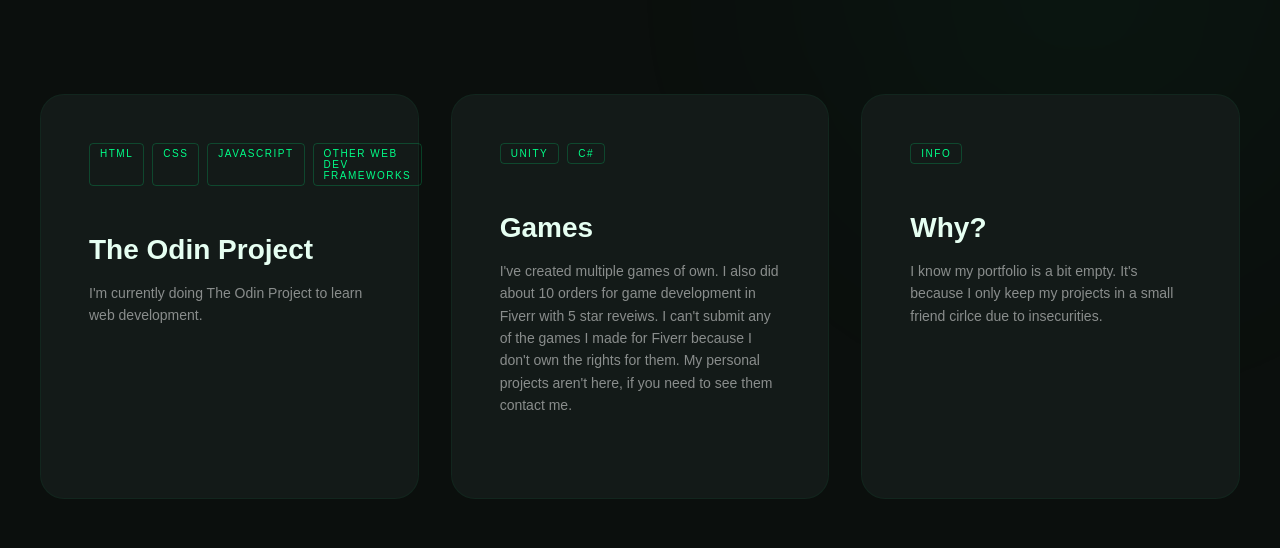
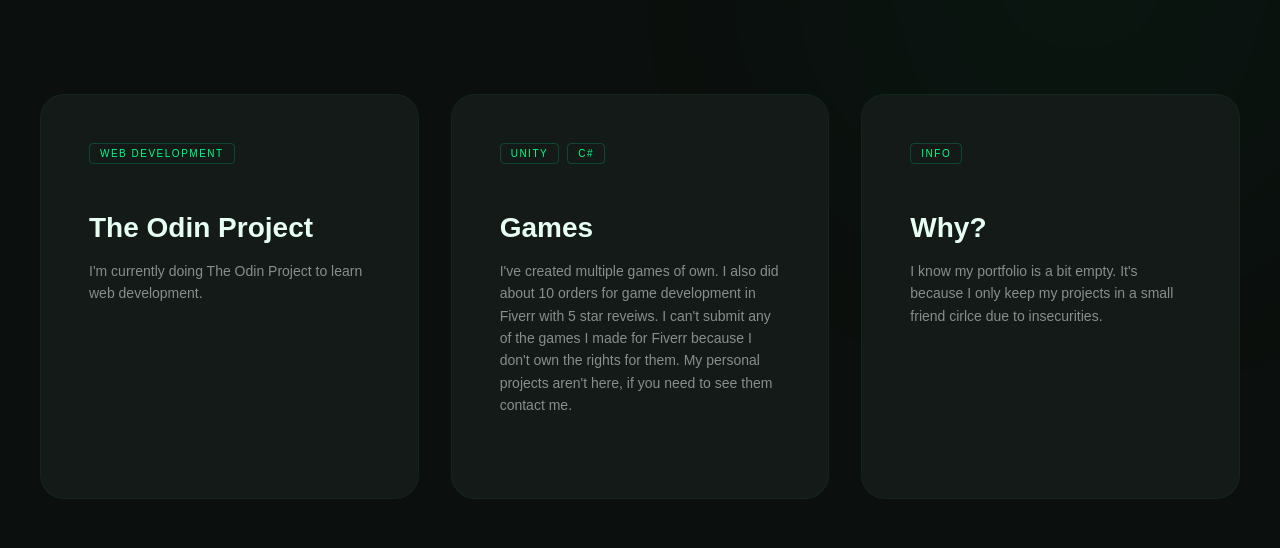
Before and after one commit to SM7337/portfolio-website, a plain HTML site: page projects.html in a window 1280 px wide. Shown: the part 220-768 px from the top of the page. Drawn offline with Linux system fonts and the light colour scheme; a web font is replaced by a local one.

Commit message:
Revise project details in projects.html
Updated project descriptions and tags in the portfolio.

```diff
--- a/projects.html
+++ b/projects.html
@@ -188,10 +188,7 @@
       <section class="grid">
         <article class="project-card">
           <div class="tags">
-            <span class="tag">HTML</span>
-            <span class="tag">CSS</span>
-            <span class="tag">JavaScript</span>
-            <span class="tag">Other Web Dev Frameworks</span>
+            <span class="tag">Web Development</span>
           </div>
           <h3>The Odin Project</h3>
           <p>I'm currently doing The Odin Project to learn web development.</p>
```
